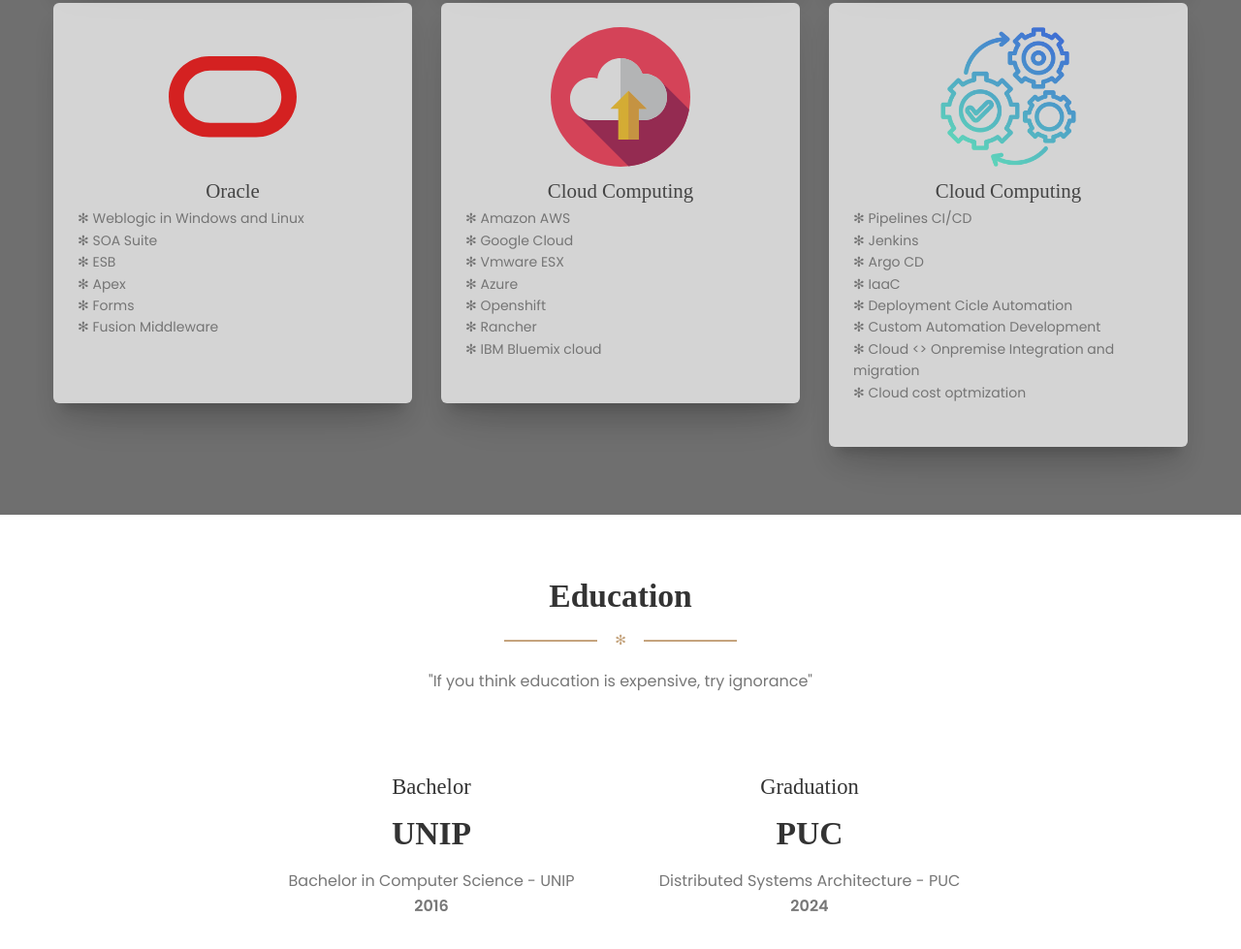
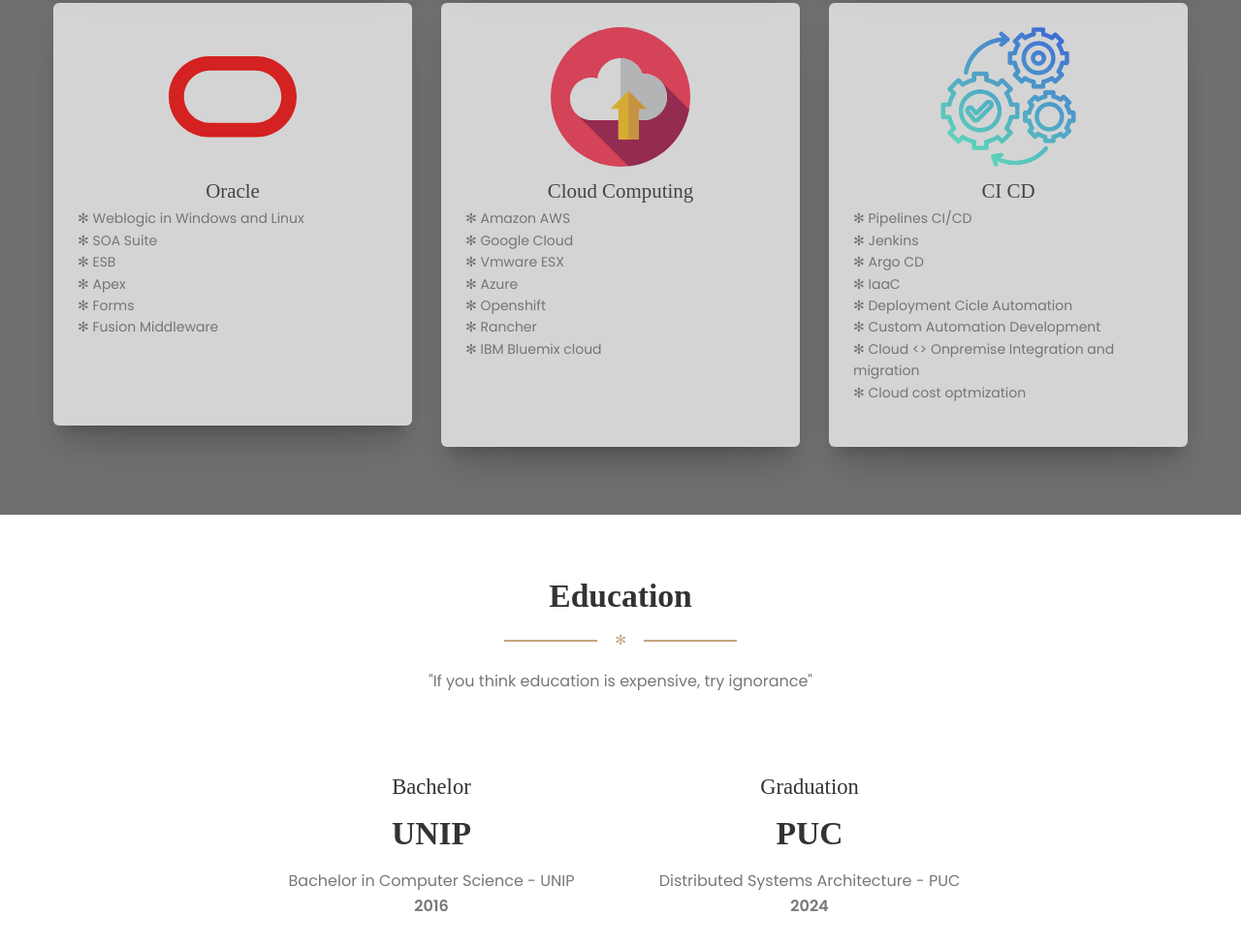
Before and after one commit to danidnogueira/danidnogueira.github.io, a plain HTML site: page index.html in a window 1280 px wide. Shown: the part 3244-4223 px from the top of the page at 97% size. Drawn offline with Linux system fonts and the light colour scheme; some packages are replaced by stand-ins of ours; some icons are missing; a web font is replaced by a local one.

Commit message:
correção

```diff
--- a/index.html
+++ b/index.html
@@ -284,6 +284,7 @@
                                                                 ✻ Forms <br>
                                                                 ✻ Fusion Middleware <br>
                                                                 <br>
+                                                                <br>
                                                             </p>
                                                         </div>
                                                     </div>
@@ -308,6 +309,8 @@
                                                                 ✻ Openshift<br>
                                                                 ✻ Rancher<br>
                                                                 ✻ IBM Bluemix cloud<br>
+                                                                <br>
+                                                                <br>
                                                             </p>
                                                         </div>
                                                     </div>
@@ -322,7 +325,7 @@
                                                             <img alt="..." class="img-rounded" style="width:45%" src="assets/img/cicd.png"/>
                                                         </div>
                                                         <div class="description">
-                                                            <h3 class="title">Cloud Computing</h3>
+                                                            <h3 class="title">CI CD</h3>
                                                             <p class="text-left">
                                                                 ✻ Pipelines CI/CD<br>
                                                                 ✻ Jenkins<br>
```
